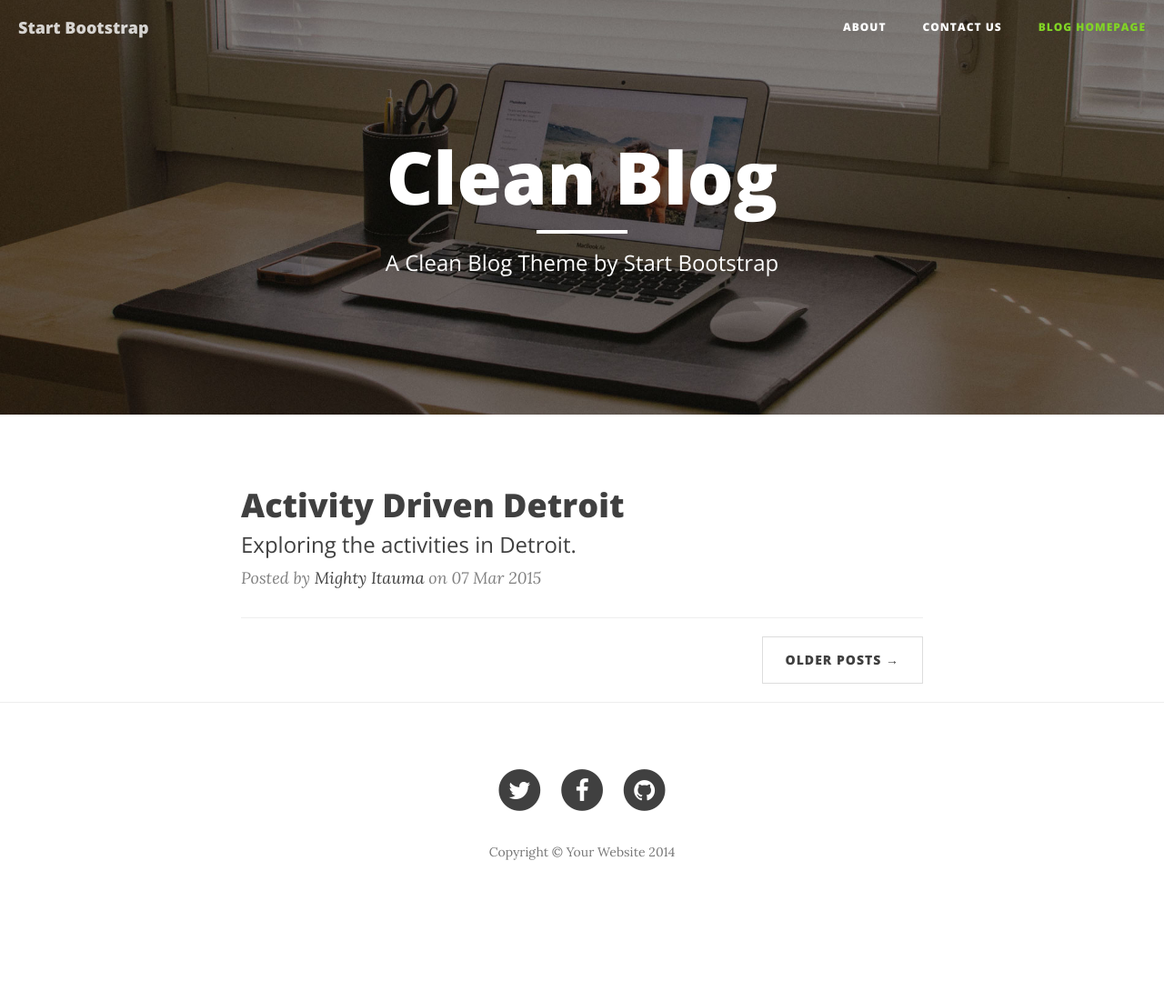
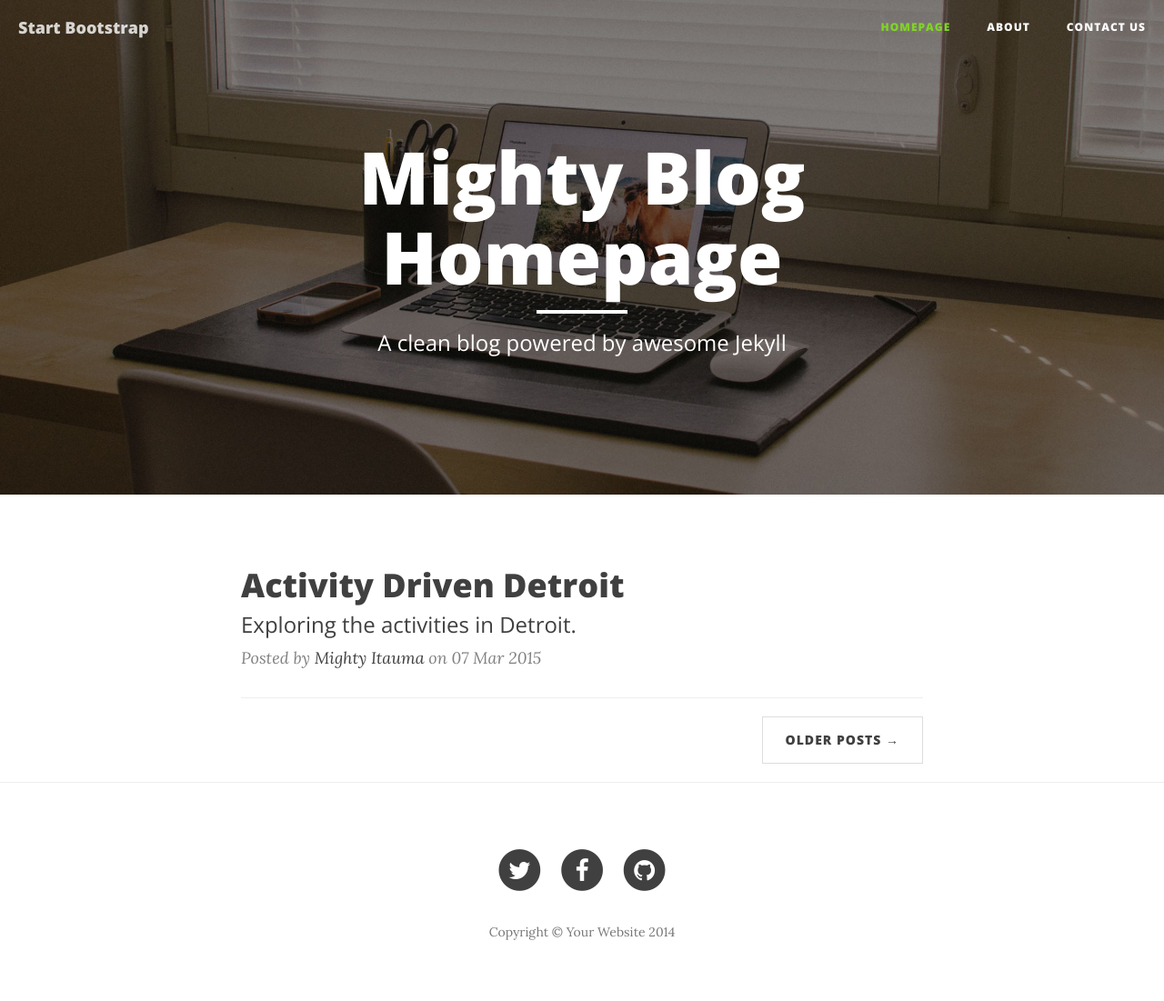
Before and after one commit to amightyo/mightyblog, a Jekyll site: the page built from index.html, in a window 1280 px wide. Shown: the whole page at 91% size. Built offline with Jekyll 4.4.1, drawn with Linux system fonts in a browser that asks for light colours; nearby versions of some CDN libraries; before the commit the page ends 1013 px from its top, so only the background shows below that.

```diff
--- a/_includes/footer.html
+++ b/_includes/footer.html
@@ -36,13 +36,13 @@
     </footer>
 
     <!-- jQuery -->
-    <script src="js/jquery.js"></script>
+    <script src="{{ site.url }}/js/jquery.js"></script>
 
     <!-- Bootstrap Core JavaScript -->
-    <script src="js/bootstrap.min.js"></script>
+    <script src="{{ site.url }}/js/bootstrap.min.js"></script>
 
     <!-- Custom Theme JavaScript -->
-    <script src="js/clean-blog.min.js"></script>
+    <script src="{{ site.url }}/js/clean-blog.min.js"></script>
 
 </body>
 
--- a/_includes/header.html
+++ b/_includes/header.html
@@ -9,13 +9,13 @@
     <meta name="description" content="">
     <meta name="author" content="">
 
-    <title>Clean Blog</title>
+    <title>{{page.title}}</title>
 
     <!-- Bootstrap Core CSS -->
-    <link href="css/bootstrap.min.css" rel="stylesheet">
+    <link href="{{ site.url }}/css/bootstrap.min.css" rel="stylesheet">
 
     <!-- Custom CSS -->
-    <link href="css/clean-blog.css" rel="stylesheet">
+    <link href="{{ site.url }}/css/clean-blog.css" rel="stylesheet">
 
     <!-- Custom Fonts -->
     <link href="http://maxcdn.bootstrapcdn.com/font-awesome/4.1.0/css/font-awesome.min.css" rel="stylesheet" type="text/css">
@@ -38,14 +38,21 @@
 
     <!-- Page Header -->
     <!-- Set your background image for this header on the line below. -->
-    <header class="intro-header" style="background-image: url('img/home-bg.jpg')">
+    <header class="intro-header" style="background-image: url('{{ site.url }}/img/{{page.coverImg}}')">
         <div class="container">
             <div class="row">
                 <div class="col-lg-8 col-lg-offset-2 col-md-10 col-md-offset-1">
                     <div class="site-heading">
-                        <h1>Clean Blog</h1>
+                        <h1>{{page.title}}</h1>
                         <hr class="small">
-                        <span class="subheading">A Clean Blog Theme by Start Bootstrap</span>
+
+                        {% if page.author %}
+                            <h2 class="subheading">{{page.description}}</h2>
+                            <span class="meta">Posted by <a href="#">{{page.author}}</a> on {{page.date | date_to_string}}</span>
+                        {% else %}
+                            <span class="subheading">{{page.description}}</span>
+                        {% endif%}
+
                     </div>
                 </div>
             </div>
--- a/_includes/nav.html
+++ b/_includes/nav.html
@@ -15,7 +15,7 @@
         <!-- Collect the nav links, forms, and other content for toggling -->
         <div class="collapse navbar-collapse" id="bs-example-navbar-collapse-1">
             <ul class="nav navbar-nav navbar-right">
-                {% assign pages_list = site.pages %}
+                {% assign pages_list = {site.pages | sort: 'order'} %}
                 {% assign group = 'navigation'%}
                 {% include pages_list%}
             </ul>
--- a/_includes/pages_list
+++ b/_includes/pages_list
@@ -2,12 +2,12 @@
   {% if group == null or group == node.group %}
   	{% if page.url == node.url %}
   		<li>
-                    <a href="{{node.url}}" class="selected">{{node.title}}</a>
+                    <a href="{{node.url}}" class="selected">{{node.navigationName}}</a>
                 </li>
 
   	  {%else %}
   	  	<li>
-                    <a href="{{node.url}}">{{node.title}}</a>
+                    <a href="{{node.url}}">{{node.navigationName}}</a>
                 </li>
 
   	{% endif %}
--- a/about.html
+++ b/about.html
@@ -1,7 +1,11 @@
 ---
 layout: default
 title: "About"
+navigationName: "About"
+description: "Get to know about us."
+coverImg: "about-bg.jpg"
 group: "navigation"
+order: 2
 ---
 
 <!-- Main Content -->
--- a/index.html
+++ b/index.html
@@ -1,7 +1,11 @@
 ---
 layout: default
-title: "Blog Homepage"
+title: "Mighty Blog Homepage"
+navigationName: "Homepage"
+description: "A clean blog powered by awesome Jekyll"
+coverImg: "home-bg.jpg"
 group: "navigation"
+order: 1
 ---
 
 <!-- Main Content -->
```
Also changed, not shown: contact.html (+6 -1 lines).
